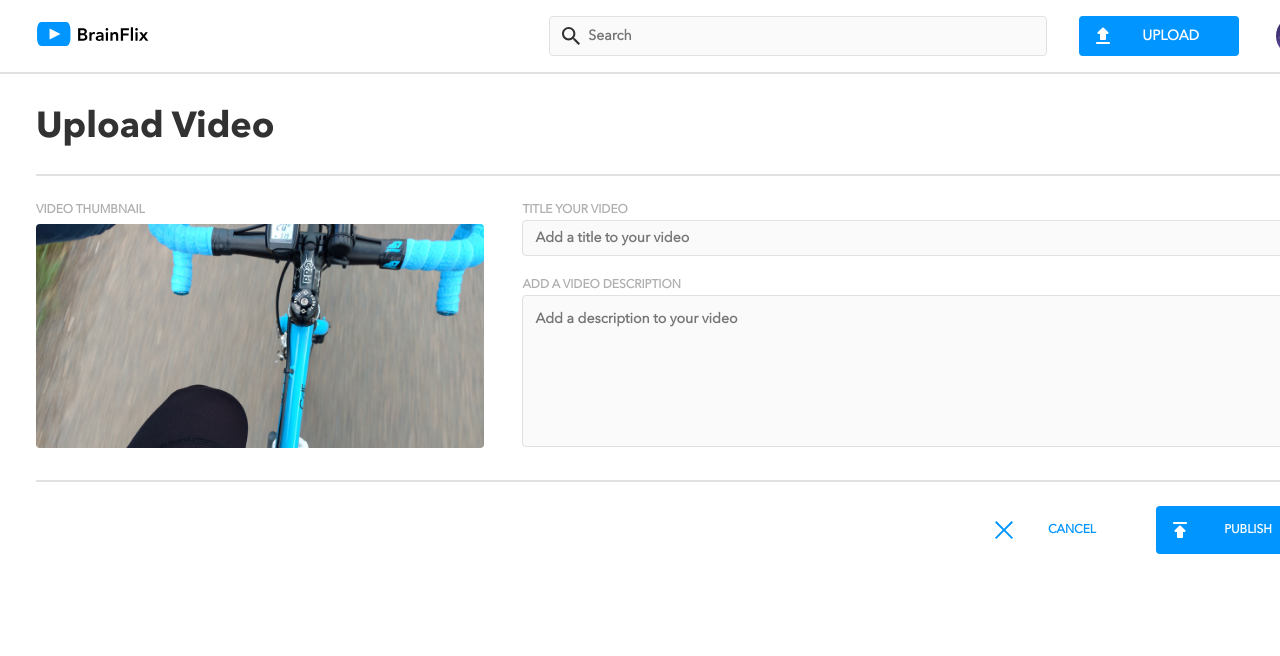
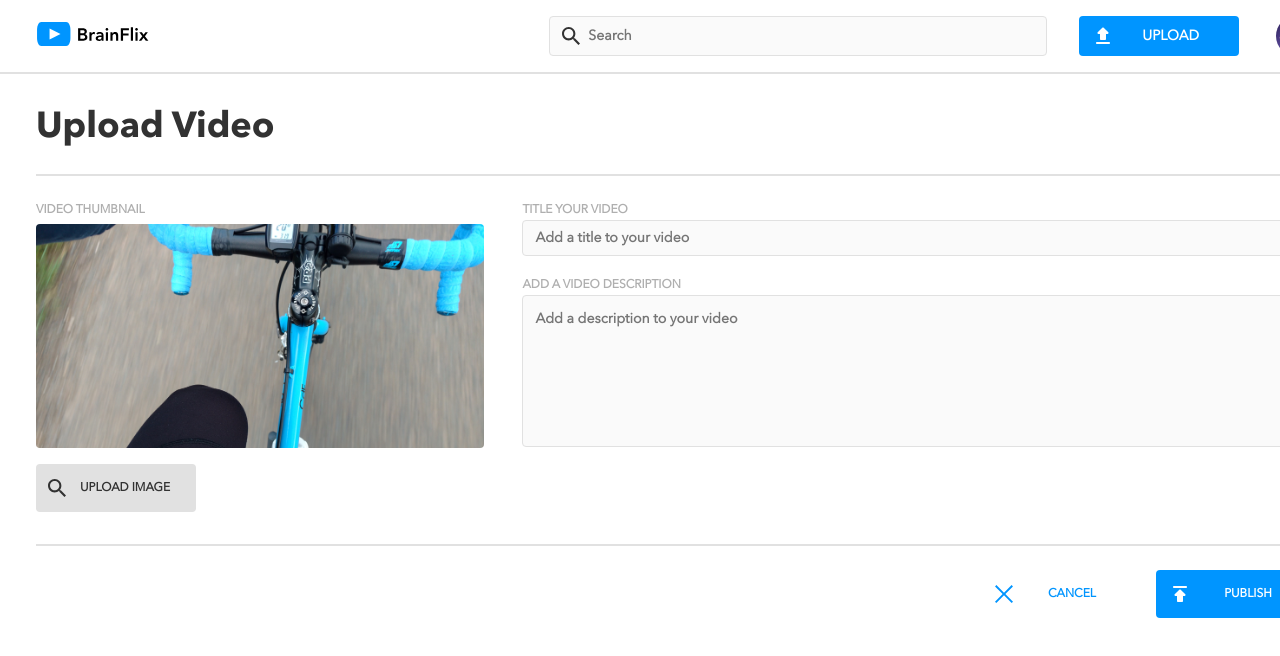
Before and after one commit to simon-harlow/simon-harlow-brainflix, a React (Create React App) app: page /upload in a window 1280 px wide. Shown: the top 656 px of the page. Built offline with nearby package versions, Linux system fonts and the light colour scheme.

Commit message:
added ability for user to upload own image file and submit in video upload form, writes to public/images in back-end

```diff
--- a/src/pages/Upload/Upload.js
+++ b/src/pages/Upload/Upload.js
@@ -9,6 +9,7 @@ import "./Upload.scss";
 import VideoThumbnail from "../../assets/images/Upload-video-preview.jpg";
 import Publish from "../../assets/images/publish.svg";
 import Cancel from "../../assets/images/cancel.svg";
+import Search from "../../assets/images/search.svg"
 
 export default function Upload() {
 
@@ -16,6 +17,7 @@ export default function Upload() {
 
 	const [title, setTitle] = useState("");
 	const [description, setDescription] = useState("");
+	const [image, setImage] = useState(null)
 	const [formError, setFormError] = useState("");
 
 		const handleChangeTitle = (event) => {
@@ -24,6 +26,11 @@ export default function Upload() {
 
 	const handleChangeDescription = (event) => {
 		setDescription(event.target.value);
+	};
+
+	const handleImageUpload = (event) => {
+		const selectedFile = event.target.files[0];
+		setImage(selectedFile);
 	};
 
 	const checkInputs = () => {
@@ -55,20 +62,30 @@ export default function Upload() {
         }
 	}
 
-	function handleSubmit(event) {
+
+	const handleSubmit = (event) => {
 		event.preventDefault();
 
 		if (isFormValid()) {
-				axios.post(
-					`${API_URL}/videos`,
-					{
-						title,
-						description,
+			const formData = new FormData();
+			formData.append("title", title);
+			formData.append("description", description);
+
+			// if user image exists in form then append to request body
+			if (image) {
+				formData.append("image", image, image.name);
 			}
-				)
+
+			axios
+				.post(`${API_URL}/videos`, formData, {
+					headers: {
+						"Content-Type": "multipart/form-data",
+					},
+				})
 				.then((result) => {
 					setTitle("");
 					setDescription("");
+					setImage(null);
 					const newVideoId = result.data.id;
 					navigate(`/videos/${newVideoId}`);
 				})
@@ -76,7 +93,7 @@ export default function Upload() {
 					console.error(error);
 				});
 		}
-	}
+	};
 
 	return (
 <main className="upload-container">
@@ -84,78 +101,38 @@ export default function Upload() {
 		<div className="upload__title">
 			<h1 className="upload__title-text">Upload Video</h1>
 		</div>
-				<form
-					className="upload-form"
-					id="upload-form"
-					onSubmit={handleSubmit}
-				>
+		<form className="upload-form" id="upload-form" onSubmit={handleSubmit}>
 			<div className="upload-form__thumbnail-container">
-						<label className="upload-form__label upload-form__label--thumbnail" htmlFor="thumbnail">
+				<label className="upload-form__label upload-form__label--thumbnail" htmlFor="image" name="image" accept=".jpeg, .png, .jpg">
 					VIDEO THUMBNAIL
 				</label>
-						<img
-							className="upload-form__thumbnail"
-							src={VideoThumbnail}
-							alt="bike handlebars"
-							name="thumbnail"
-							id="thumbnail"
-						/>
+				{image ? <img className="upload-form__thumbnail" src={URL.createObjectURL(image)} alt="uploaded content" name="image" id="image" /> : <img className="upload-form__thumbnail" src={VideoThumbnail} alt="bike handlebars" name="image" id="image" />}
+				<div className="upload-form__file-input">
+					<input type="file" name="file" id="file" onChange={handleImageUpload}/>
+					<label htmlFor="file" className="upload-form__file-button">
+						<img className="upload-form__file-button-img" src={Search} alt="file icon"/>
+						<span className="upload-form__file-button-text">UPLOAD IMAGE</span>
+					</label>
+				</div>
 			</div>
 			<div className="upload-form__input-container">
 				<label className="upload-form__label" htmlFor="title">
 					TITLE YOUR VIDEO
 				</label>
-						<input
-							className={`upload-form__input ${formError && formError.inputName === "title" ? "form__error" : ""}`}
-							type="text"
-							name="title"
-							id="title"
-							maxLength="40"
-							placeholder="Add a title to your video"
-							onChange={handleChangeTitle}
-							value={title}
-						/>
-						<label className="upload-form__label" htmlFor="description">ADD A VIDEO DESCRIPTION
+				<input className={`upload-form__input ${formError && formError.inputName === "title" ? "form__error" : ""}`} type="text" name="title" id="title" maxLength="40" placeholder="Add a title to your video" onChange={handleChangeTitle} value={title}/>
+				<label className="upload-form__label" htmlFor="description">
+					ADD A VIDEO DESCRIPTION
 				</label>
-						<textarea
-							className={`upload-form__input upload-form__input--textarea ${formError && formError.inputName === "description" ? "form__error" : ""}`}
-							name="description"
-							id="description"
-							maxLength="400"
-							placeholder="Add a description to your video"
-							onChange={handleChangeDescription}
-							value={description}
-						/>
+				<textarea className={`upload-form__input upload-form__input--textarea ${formError && formError.inputName === "description" ? "form__error" : ""}`} name="description" id="description" maxLength="400" placeholder="Add a description to your video" onChange={handleChangeDescription} value={description}/>
 			</div>
 			<div className="upload-form__button-container">
-						<button
-							className="upload-form__publish-button"
-							type="submit"
-							id="submit"
-						>
-							<img
-								className="upload-form__publish-button-img"
-								src={Publish}
-								alt="publish icon"
-							/>
-							<span className="upload-form__publish-button-text">
-								PUBLISH
-							</span>
+				<button className="upload-form__publish-button" type="submit" id="submit">
+					<img className="upload-form__publish-button-img" src={Publish} alt="publish icon"/>
+					<span className="upload-form__publish-button-text">PUBLISH</span>
 				</button>
-						<button
-							className="upload-form__cancel-button"
-							type="button"
-							id="cancel"
-							onClick={handleCancel}
-						>
-							<img
-								className="upload-form__cancel-button-img"
-								src={Cancel}
-								alt="cancel icon"
-							/>
-							<span className="upload-form__cancel-button-text">
-								CANCEL
-							</span>
+				<button className="upload-form__cancel-button" type="button" id="cancel" onClick={handleCancel}>
+					<img className="upload-form__cancel-button-img" src={Cancel} alt="cancel icon"/>
+					<span className="upload-form__cancel-button-text">CANCEL</span>
 				</button>
 			</div>
 		</form>
--- a/src/pages/Upload/Upload.scss
+++ b/src/pages/Upload/Upload.scss
@@ -202,6 +202,54 @@
 			margin-right: auto;
 		}
 	}
+
+	&__file-input {
+			position: relative;
+			padding-bottom: 1rem;
+		}
+
+	&__file-input input[type="file"] {
+		position: absolute;
+		opacity: 0;
+		width: 100%;
+		height: 100%;
+		top: 0;
+		left: 0;
+		cursor: pointer;
+	}
+
+	&__file-button {
+		@include font-label;
+		background-color: $mercury;
+		color: $brainflix-black;
+		width: 100%;
+		height: 3rem;
+		border: none;
+		border-radius: 0.25rem;
+		resize: none;
+		display: flex;
+		align-items: center;
+		justify-content: center;
+		padding: 0.75rem 0.75rem 0.75rem 0.75rem;
+
+		@include tablet {
+			font-weight: 700;
+			max-width: 10rem;
+			padding: 0.75rem 0.75rem 0.75rem 0.75rem;
+		}
+
+		&:hover {
+			box-shadow: 5px 5px 5px $mercury;
+		}
+
+		&-img {
+			margin-right: auto;
+		}
+
+		&-text {
+			margin-right: auto;
+		}
+	}
 }
 
 // provides red border to either upload input box when they fail validation
```
Lines whose indentation alone changed are shown as unchanged.
